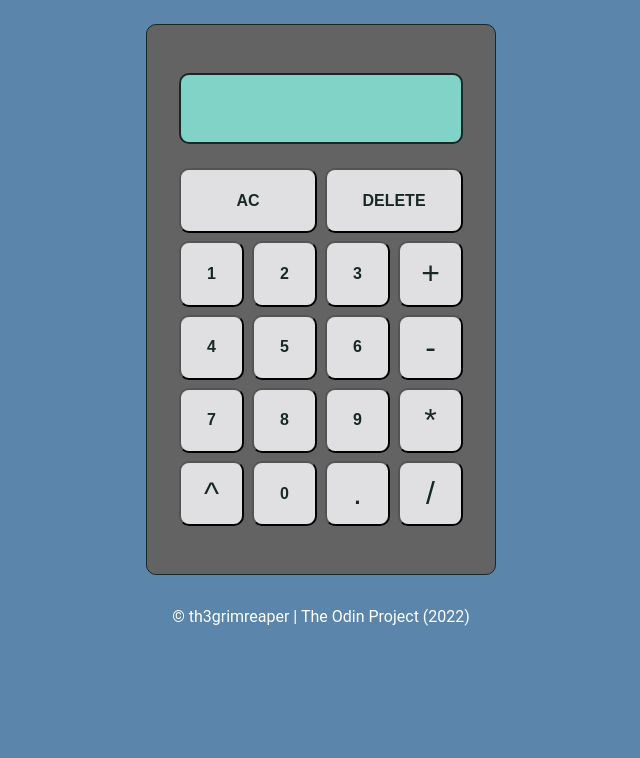
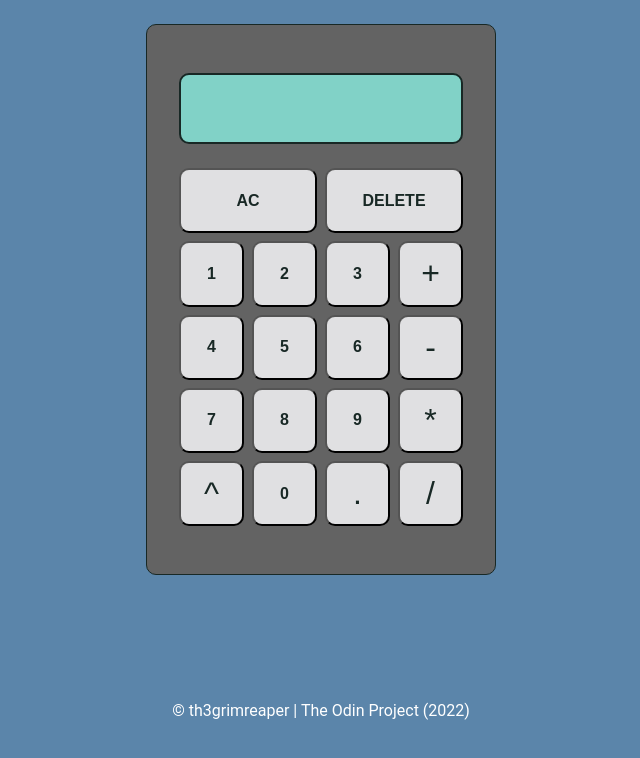
Before and after one commit to th3grimreaper/odin_calculator, a plain HTML site: page index.html in a window 1280 px wide. Shown: the whole page, without its empty margins (319-959 px from the left). Drawn offline with Linux system fonts and the light colour scheme.

Commit message:
make container a flex container

```diff
--- a/index.html
+++ b/index.html
@@ -35,7 +35,7 @@
         <button class="divide op op-button">/</button>
       </div>
     </div>
-    <footer class="footer container">&copy th3grimreaper | The Odin Project (2022)</footer>
+    <footer class="footer container foot-cont">&copy th3grimreaper | The Odin Project (2022)</footer>
   </div>
 </body>
 </html>
--- a/styles/style.css
+++ b/styles/style.css
@@ -25,10 +25,17 @@ body {
 .container {
   margin: 1.5em auto;
   width: 80%;
+  height: 90vh;
+  display: flex;
+  flex-direction: column;
+}
+
+.foot-cont {
+  justify-content: flex-end;
 }
 
 .calc-container {
-  margin: 0 auto;
+  margin: 2em auto;
   border: 1px solid var(--dark-junglegreen);
   width: clamp(300px, 40%, 350px);
   height: auto;
```
